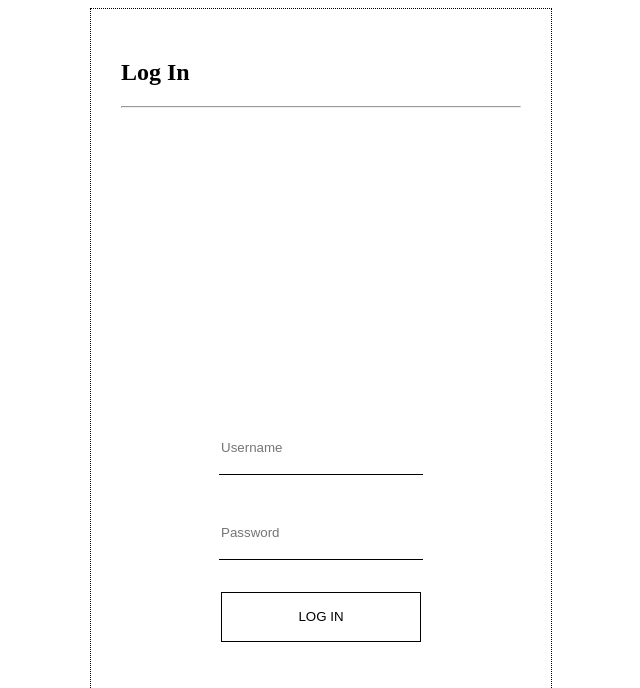
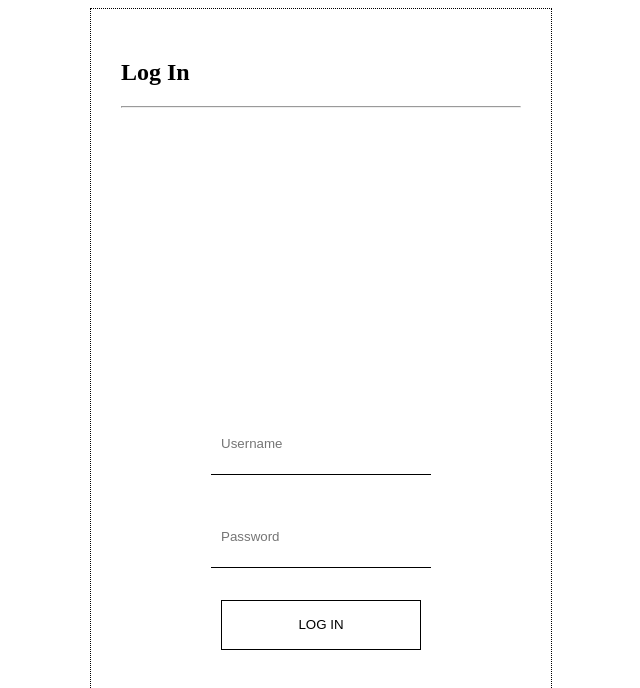
Before and after one commit to angrybrain/GM-Tools, an Angular app: page /login in a window 1280 px wide. Shown: the top 688 px of the page, without its empty margins (319-959 px from the left). Built offline with nearby package versions, Linux system fonts and the light colour scheme.

Commit message:
Update login.component.css

```diff
--- a/src/app/components/login/login.component.css
+++ b/src/app/components/login/login.component.css
@@ -1,4 +1,4 @@
-form {
+.login-form {
     width: 100%;
     height: 100%;
     margin: auto;
@@ -15,6 +15,7 @@ form * {
 .container {
     padding: 30px;
     margin: auto;
+    margin-top: auto;
     width: 400px;
     height: 800px;
     border: 1px black dotted;
@@ -22,6 +23,7 @@ form * {
 
 input {
     margin: auto;
+    padding: 5px 10px 5px 10px;
     width: 200px;
     height: 50px;
     border: solid black;
```
